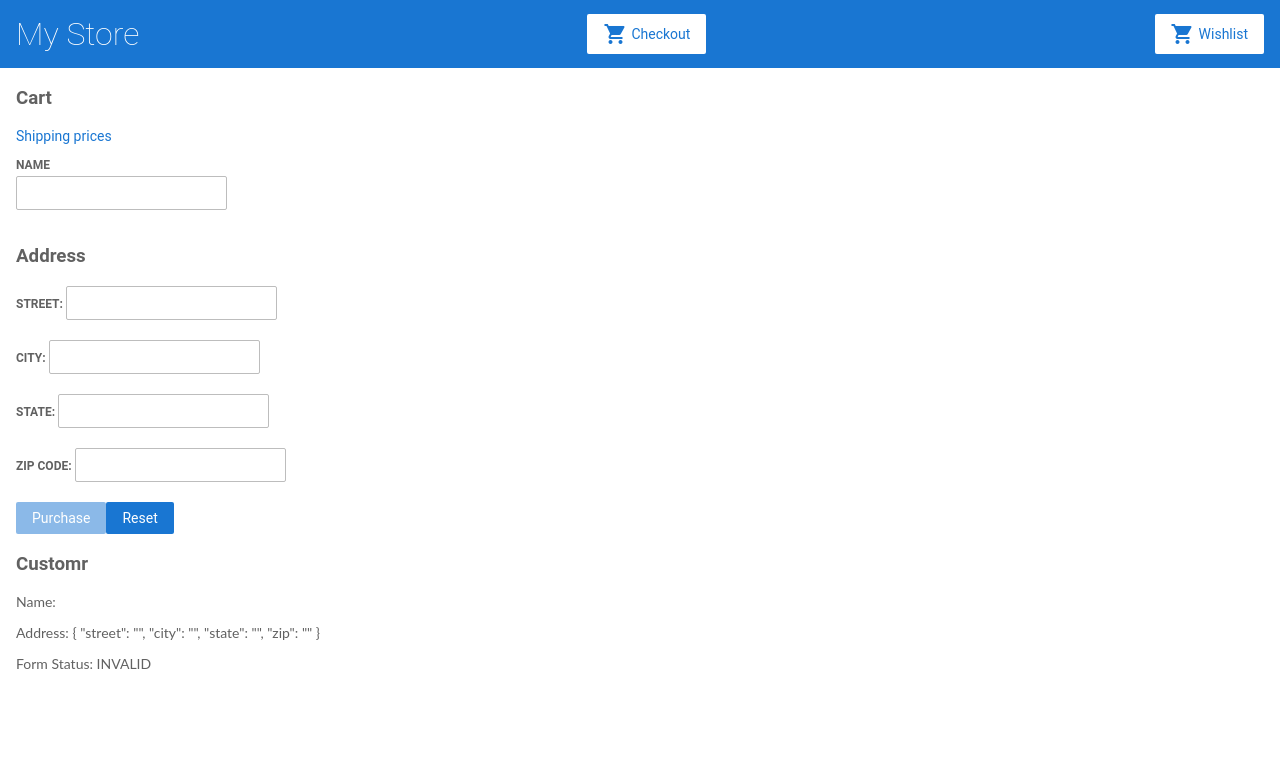
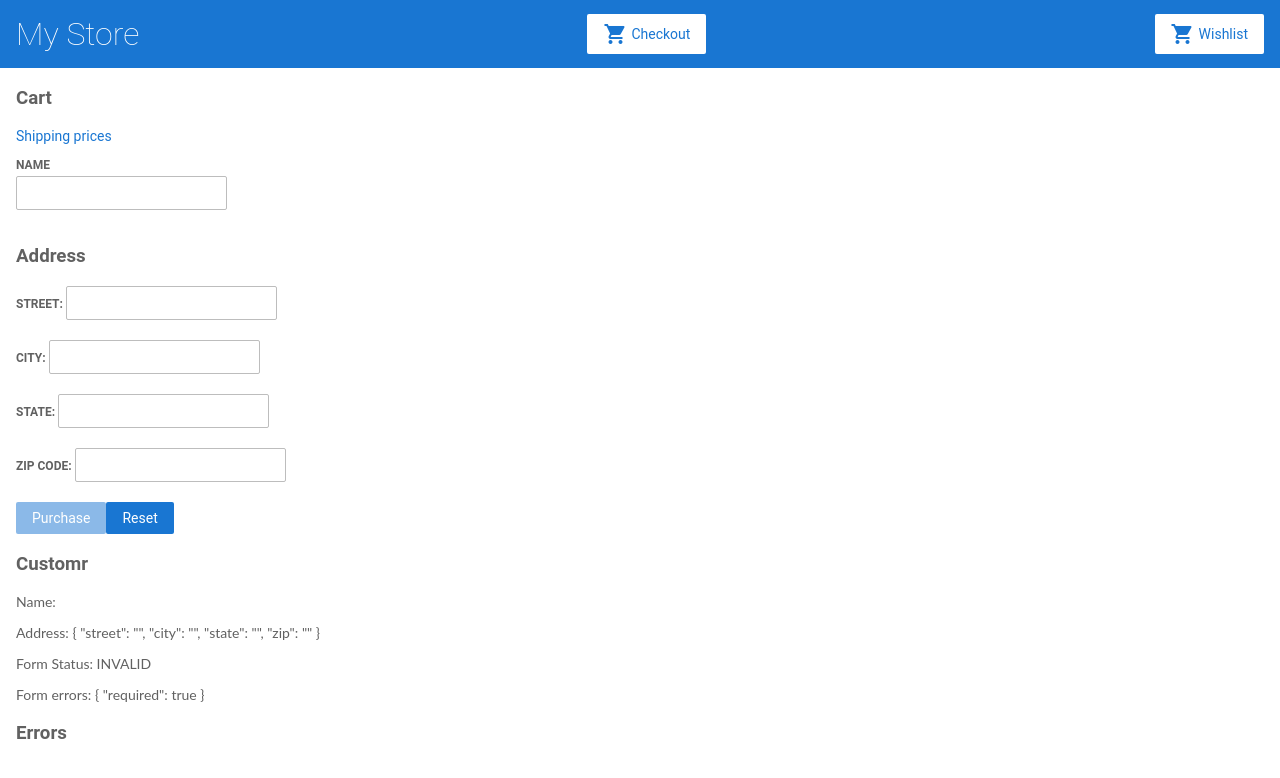
Before and after one commit to ChanksM/angular-tutorial-1, an Angular app: page /cart in a window 1280 px wide. Shown: the top 778 px of the page. Built offline with nearby package versions, Linux system fonts and the light colour scheme.

Commit message:
feat(10-form-validation-advanced-cross-field-validation-part-1): Finish tutorial

```diff
--- a/src/app/cart/cart.component.html
+++ b/src/app/cart/cart.component.html
@@ -54,4 +54,25 @@
         Form Status: {{checkedForm.status}}
     </p>
 
+    <p>
+        Form errors: {{checkedForm.controls.name.errors | json}}
+    </p>
 </div>
+
+<div>
+    <h3>Errors</h3>
+
+    <div *ngIf="name.invalid && (name.dirty || name.touched)">
+        <div *ngIf="name.errors.required">
+            Name is required!
+        </div>
+
+        <div *ngIf="name.errors.minlength">
+            Minimum length has to be 4!
+        </div>
+
+        <div *ngIf="name.errors.forbidden">
+            Name can't be {{name.value}}
+        </div>
+    </div>
+</div>
--- a/src/app/cart/cart.component.ts
+++ b/src/app/cart/cart.component.ts
@@ -1,6 +1,6 @@
 import { CartService } from './../cart.service';
 import { Component, OnInit } from '@angular/core';
-import { FormBuilder, Validators } from '@angular/forms';
+import { FormBuilder, Validators, FormControl } from '@angular/forms';
 
 @Component({
     selector: 'app-cart',
@@ -14,7 +14,7 @@
     constructor(private cartService: CartService, private formBuilder: FormBuilder) {
         this.items = this.cartService.getItems();
         this.checkedForm = formBuilder.group( {
-            name: ['', Validators.minLength(3)],
+            name: ['', [Validators.minLength(4), this.forbiddenName()]],
             address: formBuilder.group({
                 street: '',
                 city: '',
@@ -25,6 +25,12 @@
     }
 
     ngOnInit() { }
+
+    forbiddenName() {
+        return (formControl) => {
+            return formControl.value === 'Someone' ? {forbidden: {invalid: true}} : null;
+        };
+    }
 
     deleteFromCart(productId) {
         this.cartService.deleteFromCart(productId);
@@ -45,4 +51,8 @@
             name: 'Mushni'
         });
     }
+
+    get name() {
+        return this.checkedForm.get('name') as FormControl;
+    }
 }
```
